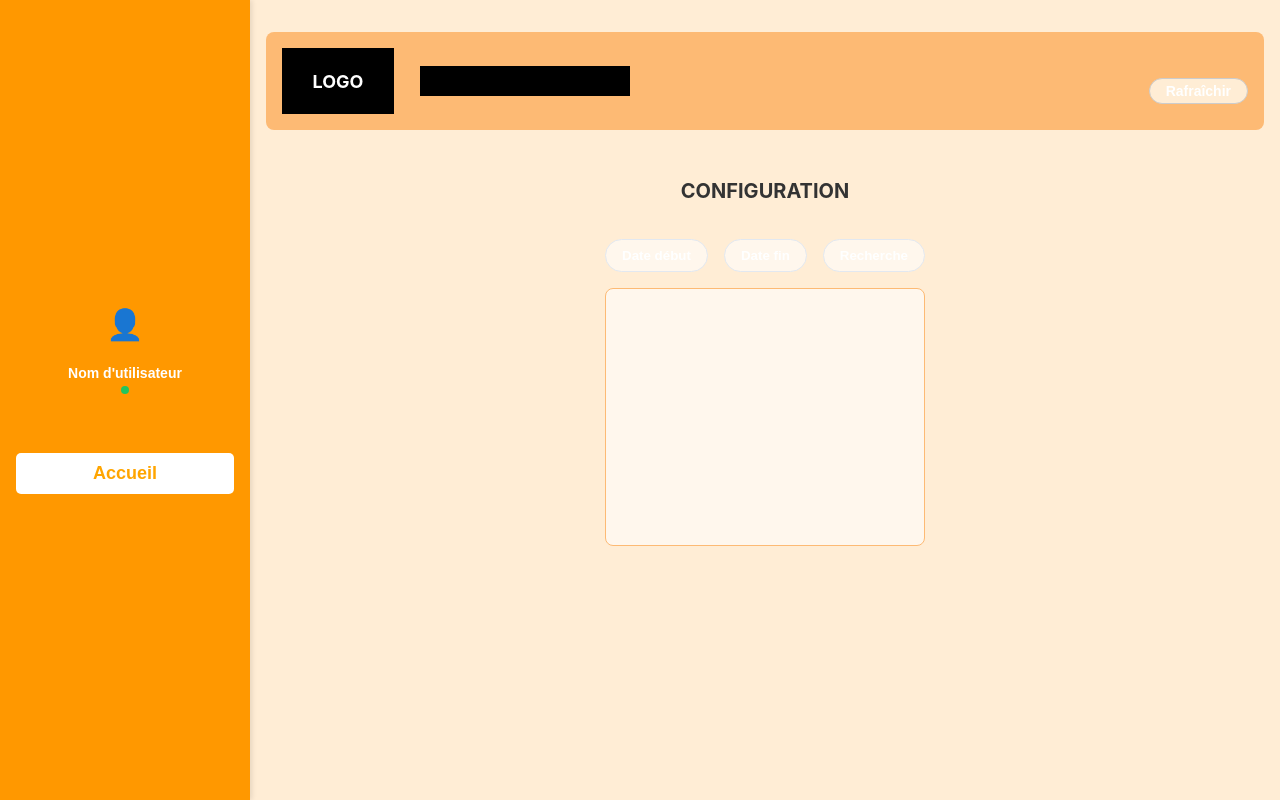
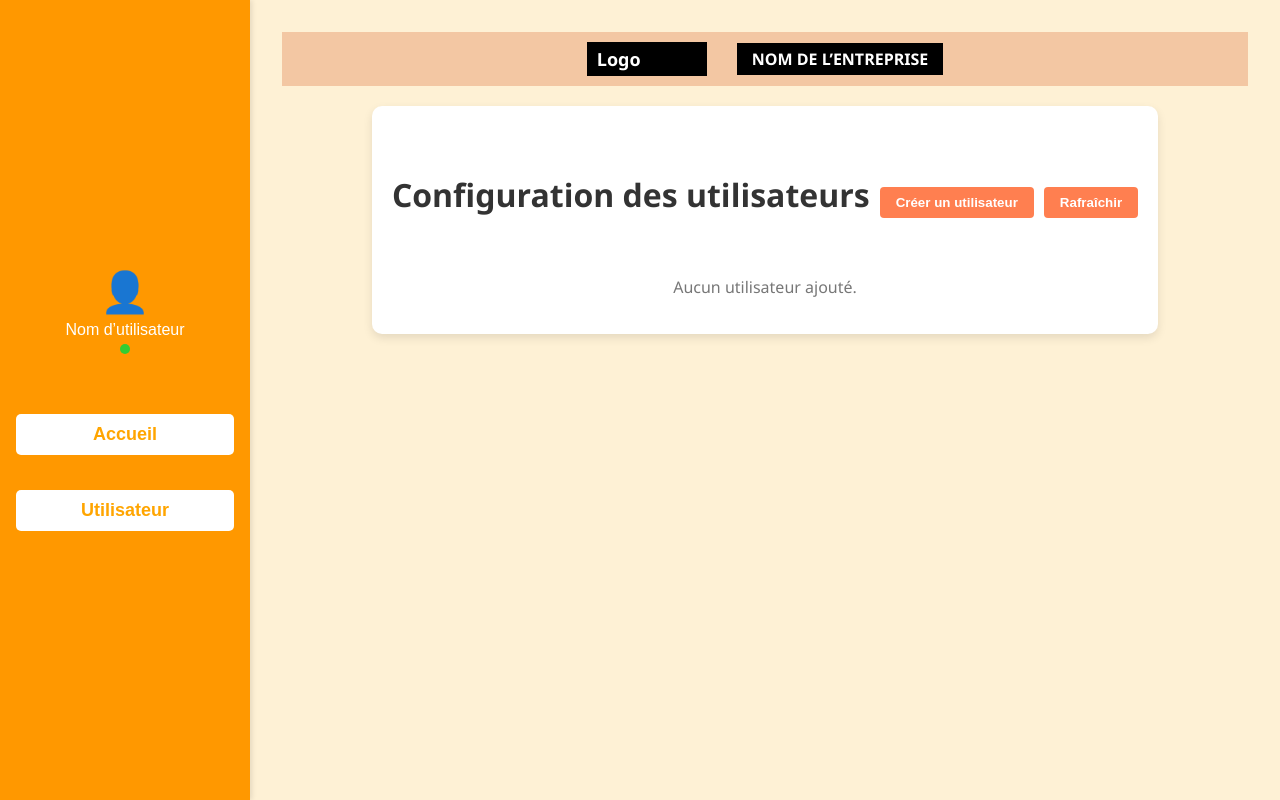
Before and after one commit to mdj-skm/application-de-gestion-de-stock, a React (Create React App) app: page /configuration in a window 1280 px wide. Built offline with nearby package versions, Linux system fonts and the light colour scheme.

Commit message:
Ajout de l'interface fourniseur

```diff
--- a/src/configuration/configuration.css
+++ b/src/configuration/configuration.css
@@ -1,117 +1,168 @@
-/* ConfigurationUI.css */
+/* configuration.css */
 
-.app-container {
+body, html {
+  margin: 0;
+  padding: 0;
+  font-family: 'Segoe UI', Tahoma, Geneva, Verdana, sans-serif;
+  background-color: #f4f6f8;
+  color: #333;
+}
+
+.container {
   display: flex;
   height: 100vh;
 }
 
-/* Sidebar */
 .sidebar {
-  width: 20%;
-  background-color: #f97316; /* orange-500 */
-  padding: 1rem;
+  background-color: #ff7f50;
+  padding: 20px;
+  width: 220px;
   display: flex;
   flex-direction: column;
+  align-items: center;
   color: white;
 }
 
 .user-info {
-  display: flex;
-  align-items: center;
-  gap: 0.5rem;
-  margin-bottom: 1.5rem;
+  text-align: center;
+  margin-bottom: 20px;
 }
 
 .user-icon {
-  font-size: 1.875rem; /* text-3xl */
+  font-size: 40px;
+  margin-bottom: 5px;
 }
 
-.username {
-  font-size: 0.875rem; /* text-sm */
+.status-dot {
+  width: 10px;
+  height: 10px;
+  background-color: limegreen;
+  border-radius: 50%;
+  margin: 5px auto;
 }
 
-.status-indicator {
-  width: 0.5rem;
-  height: 0.5rem;
-  background-color: #22c55e; /* green-500 */
-  border-radius: 9999px;
-}
-
-.sidebar-button {
-  background-color: #fed7aa; /* orange-200 */
-  color: black;
-  border-radius: 9999px;
-  padding: 0.5rem 1rem;
-}
-
-/* Main Content */
 .main-content {
   flex: 1;
-  background-color: #ffedd5; /* orange-100 */
-  padding: 1rem;
+  padding: 20px;
+  display: flex;
+  flex-direction: column;
 }
 
 .header {
   display: flex;
   justify-content: space-between;
   align-items: center;
-  background-color: #fdba74; /* orange-200 */
-  padding: 1rem;
-  border-radius: 0.5rem;
-  margin-bottom: 1rem;
 }
 
-.logo-section {
+.top-bar {
   display: flex;
+  justify-content: space-between;
   align-items: center;
-  gap: 1rem;
+  margin: 20px 0;
+  flex-wrap: wrap;
 }
 
-.logo {
-  background-color: black;
-  color: white;
-  padding: 0.5rem 1rem;
+.actions {
+  display: flex;
+  gap: 10px;
 }
 
-.company-name {
-  font-weight: bold;
-  color: black;
+.dropdown {
+  padding: 5px;
+  font-size: 14px;
 }
 
-.refresh-button {
-  background-color: #ffedd5; /* orange-100 */
-  border: 1px solid #ccc;
-  border-radius: 9999px;
-  padding: 0.25rem 1rem;
+.data-table table {
+  width: 100%;
+  border-collapse: collapse;
+  margin-top: 10px;
 }
 
-.configuration-section {
-  background-color: #ffedd5;
-  padding: 1rem;
+.data-table th, .data-table td {
+  border: 1px solid #ddd;
+  padding: 8px;
+  text-align: left;
 }
 
-.configuration-title {
-  font-weight: bold;
-  font-size: 1.25rem;
-  margin-bottom: 1rem;
+.data-table th {
+  background-color: #eee;
 }
 
-.button-group {
-  display: flex;
-  gap: 1rem;
-  margin-bottom: 1rem;
+.btn, .btn-sm, .btn-small {
+  padding: 8px 16px;
+  background-color: #ff7f50;
+  color: white;
+  border: none;
+  border-radius: 4px;
+  cursor: pointer;
 }
 
-.config-button {
-  background-color: #fff7ed; /* orange-50 */
-  border: 1px solid #e2e8f0;
-  border-radius: 9999px;
-  padding: 0.5rem 1rem;
+.btn-sm {
+  padding: 4px 8px;
+  font-size: 12px;
 }
 
-.placeholder-box {
-  background-color: #fff7ed;
-  height: 16rem;
-  border-radius: 0.5rem;
-  border: 1px solid #fdba74;
+.btn-small {
+  margin: 5px;
+  padding: 6px 12px;
+  font-size: 14px;
 }
+
+.form-page {
+  display: flex;
+  justify-content: center;
+  align-items: center;
+  min-height: 100vh;
+  background-color: #f4f6f8;
+  padding: 20px;
+}
+
+.form-container {
+  background-color: white;
+  padding: 30px;
+  border-radius: 12px;
+  box-shadow: 0 0 20px rgba(0, 0, 0, 0.05);
+  width: 100%;
+  max-width: 500px;
+}
+
+.form-container h2 {
+  text-align: center;
+  margin-bottom: 20px;
+}
+
+.form {
+  display: flex;
+  flex-direction: column;
+  gap: 12px;
+}
+
+.form input,
+.form select {
+  padding: 10px;
+  font-size: 14px;
+  border: 1px solid #ccc;
+  border-radius: 6px;
+}
+
+.form select[multiple] {
+  height: 100px;
+}
+
+.form-buttons {
+  display: flex;
+  justify-content: center;
+  gap: 10px;
+  margin-top: 15px;
+}
+
+@media (max-width: 600px) {
+  .top-bar, .actions {
+    flex-direction: column;
+    align-items: flex-start;
+  }
+
+  .form-container {
+    padding: 20px;
+  }
+}
--- a/src/configuration/configuration.js
+++ b/src/configuration/configuration.js
@@ -1,43 +1,136 @@
-// ConfigurationUI.jsx
-import React from 'react';
+import React, { useState } from 'react';
 import './configuration.css';
 
-export default function configuration() {
+export default function Configuration() {
+  const [utilisateurs, setUtilisateurs] = useState([]);
+  const [showFormPage, setShowFormPage] = useState(false);
+  const [formData, setFormData] = useState({
+    nom: '',
+    email: '',
+    role: '',
+    telephone: '',
+    modules: []
+  });
+
+  const handleAdd = () => {
+    setUtilisateurs([...utilisateurs, formData]);
+    setFormData({
+      nom: '',
+      email: '',
+      role: '',
+      telephone: '',
+      modules: []
+    });
+    setShowFormPage(false);
+  };
+
+  const handleDelete = (index) => {
+    const updatedList = [...utilisateurs];
+    updatedList.splice(index, 1);
+    setUtilisateurs(updatedList);
+  };
+
+  const handleModuleChange = (e) => {
+    const selected = Array.from(e.target.selectedOptions, option => option.value);
+    setFormData({ ...formData, modules: selected });
+  };
+
+  if (showFormPage) {
+    return (
+      <div className="form-page">
+        <div className="form-container">
+          <h2>Créer un utilisateur</h2>
+          <div className="form">
+            <input placeholder="Nom" value={formData.nom} onChange={e => setFormData({ ...formData, nom: e.target.value })} />
+            <input placeholder="Email" value={formData.email} onChange={e => setFormData({ ...formData, email: e.target.value })} />
+
+            <select value={formData.role} onChange={e => setFormData({ ...formData, role: e.target.value })}>
+              <option value="">Sélectionner un rôle</option>
+              <option value="Administrateur">Administrateur</option>
+              <option value="Fournisseur">Fournisseur</option>
+            </select>
+
+            <input placeholder="Téléphone" value={formData.telephone} onChange={e => setFormData({ ...formData, telephone: e.target.value })} />
+
+            <label>Modules attribués :</label>
+            <select multiple value={formData.modules} onChange={handleModuleChange}>
+              <option value="Gestion client">Module gestion client</option>
+              <option value="Gestion commande">Module gestion commande</option>
+              <option value="Gestion fournisseurs">Module gestion fournisseurs</option>
+              <option value="Configuration">Module configuration</option>
+              <option value="Rapport">Module rapport</option>
+            </select>
+          </div>
+
+          <div className="form-buttons">
+            <button className="btn" onClick={handleAdd}>Enregistrer</button>
+            <button className="btn" onClick={() => setShowFormPage(false)}>Annuler</button>
+          </div>
+        </div>
+      </div>
+    );
+  }
+
   return (
-    <div className="app-container">
-      {/* Sidebar */}
+    <div className="container">
       <div className="sidebar">
         <div className="user-info">
           <div className="user-icon">👤</div>
-          <div>
-            <div className="username">Nom d'utilisateur</div>
-            <div className="status-indicator"></div>
-          </div>
+          <div>Nom d’utilisateur</div>
+          <div className="status-dot"></div>
         </div>
-        <button className="sidebar-button">Accueil</button>
+        <button className="btn">Accueil</button>
+        <button className="btn">Utilisateur</button>
       </div>
 
-      {/* Main content */}
       <div className="main-content">
-        {/* Header */}
         <div className="header">
-          <div className="logo-section">
-            <div className="logo">LOGO</div>
-            <div className="company-name">NOM DE L'ENTREPRISE</div>
-          </div>
-          <button className="refresh-button">Rafraîchir</button>
+          <div className="logo">Logo</div>
+          <div className="company-name">NOM DE L’ENTREPRISE</div>
         </div>
 
-        {/* Configuration section */}
-        <div className="configuration-section">
-          <h2 className="configuration-title">CONFIGURATION</h2>
-          <div className="button-group">
-            <button className="config-button">Date début</button>
-            <button className="config-button">Date fin</button>
-            <button className="config-button">Recherche</button>
+        <div className="content">
+          <div className="top-bar">
+            <h2>Configuration des utilisateurs</h2>
+            <div className="actions">
+              <button className="btn" onClick={() => setShowFormPage(true)}>Créer un utilisateur</button>
+              <button className="btn">Rafraîchir</button>
+            </div>
           </div>
-          {/* Placeholder for content */}
-          <div className="placeholder-box"></div>
+
+          <div className="data-table">
+            {utilisateurs.length === 0 ? (
+              <p>Aucun utilisateur ajouté.</p>
+            ) : (
+              <table>
+                <thead>
+                  <tr>
+                    <th>Nom</th>
+                    <th>Email</th>
+                    <th>Rôle</th>
+                    <th>Téléphone</th>
+                    <th>Modules</th>
+                    <th>Actions</th>
+                  </tr>
+                </thead>
+                <tbody>
+                  {utilisateurs.map((user, index) => (
+                    <tr key={index}>
+                      <td>{user.nom}</td>
+                      <td>{user.email}</td>
+                      <td>{user.role}</td>
+                      <td>{user.telephone}</td>
+                      <td>{user.modules.join(', ')}</td>
+                      <td>
+                        <button className="btn-sm">Modifier</button>
+                        <button className="btn-sm" onClick={() => handleDelete(index)}>Supprimer</button>
+                      </td>
+                    </tr>
+                  ))}
+                </tbody>
+              </table>
+            )}
+          </div>
         </div>
       </div>
     </div>
--- a/src/gestion_fournisseurs/gestion_fournisseurs.css
+++ b/src/gestion_fournisseurs/gestion_fournisseurs.css
@@ -1,99 +1,210 @@
-/* Gestion_fournisseurs.css */
+/* Reset */
+body, html {
+  margin: 0;
+  padding: 0;
+  font-family: 'Segoe UI', Tahoma, Geneva, Verdana, sans-serif;
+  background-color: #f4f6f8;
+  color: #333;
+}
 
+/* Structure principale */
 .container {
   display: flex;
   height: 100vh;
-  font-family: sans-serif;
+  overflow: hidden;
 }
 
+/* Sidebar */
 .sidebar {
-  width: 200px;
-  background-color: #e26d26;
+  background-color: #ff7f50;
   padding: 20px;
-  color: black;
+  width: 220px;
+  display: flex;
+  flex-direction: column;
+  align-items: center;
+  color: white;
 }
 
 .user-info {
   text-align: center;
-  margin-bottom: 40px;
+  margin-bottom: 30px;
 }
 
 .user-icon {
-  font-size: 30px;
+  font-size: 40px;
+  margin-bottom: 5px;
 }
 
 .status-dot {
+  width: 10px;
   height: 10px;
-  width: 10px;
   background-color: limegreen;
   border-radius: 50%;
   margin: 5px auto;
 }
 
-.btn {
-  padding: 10px 20px;
-  background: white;
-  border: 1px solid black;
-  border-radius: 10px;
-  cursor: pointer;
-}
-
+/* Main content */
 .main-content {
   flex: 1;
-  background-color: #fff1cc;
+  padding: 20px;
+  display: flex;
+  flex-direction: column;
+  overflow-y: auto;
 }
 
 .header {
-  background-color: #f3c2a2;
-  padding: 10px 20px;
-  display: flex;
-  align-items: center;
-}
-
-.logo {
-  width: 80px;
-  height: 50px;
-  background-color: black;
-  color: white;
-  display: flex;
-  align-items: center;
-  justify-content: center;
-  margin-right: 10px;
-}
-
-.company-name {
-  background-color: black;
-  color: white;
-  padding: 10px;
-  font-weight: bold;
-}
-
-.content {
-  padding: 20px;
-}
-
-.top-bar {
   display: flex;
   justify-content: space-between;
   align-items: center;
 }
 
-.filters {
+.logo {
+  font-size: 24px;
+  font-weight: bold;
+}
+
+.company-name {
+  font-size: 18px;
+  font-weight: 600;
+}
+
+/* Top bar */
+.top-bar {
+  display: flex;
+  justify-content: space-between;
+  align-items: center;
+  margin: 20px 0;
+  flex-wrap: wrap;
+  gap: 10px;
+}
+
+.actions {
   display: flex;
   gap: 10px;
+  flex-wrap: wrap;
+}
+
+/* Buttons */
+.btn, .btn-sm, .btn-small {
+  padding: 8px 16px;
+  background-color: #ff7f50;
+  color: white;
+  border: none;
+  border-radius: 6px;
+  cursor: pointer;
+  transition: background-color 0.3s ease;
+}
+
+.btn-sm {
+  padding: 4px 10px;
+  font-size: 12px;
+}
+
+.btn-small {
+  padding: 6px 12px;
+  font-size: 14px;
+}
+
+.btn:hover,
+.btn-sm:hover,
+.btn-small:hover {
+  background-color: #e96c3f;
+}
+
+/* Dropdown */
+.dropdown {
+  padding: 6px;
+  font-size: 14px;
+  border-radius: 6px;
+  border: 1px solid #ccc;
+  background-color: white;
+}
+
+/* Table */
+.data-table {
+  overflow-x: auto;
+}
+
+.data-table table {
+  width: 100%;
+  border-collapse: collapse;
+  margin-top: 10px;
+  background-color: rgb(245, 152, 12);
+}
+
+.data-table th, .data-table td {
+  border: 1px solid #ddd;
+  padding: 10px;
+  text-align: left;
+  font-size: 14px;
+}
+
+.data-table th {
+  background-color: #eee;
+}
+
+.data-table tbody tr:nth-child(even) {
+  background-color: #f9f9f9;
+}
+
+/* Form page */
+.form-page {
+  display: flex;
+  justify-content: center;
+  align-items: center;
+  min-height: 100vh;
+  background-color: #f4f6f8;
+  padding: 20px;
+}
+
+.form-container {
+  background-color: white;
+  padding: 30px;
+  border-radius: 12px;
+  box-shadow: 0 0 20px rgba(0, 0, 0, 0.05);
+  width: 100%;
+  max-width: 500px;
+}
+
+.form-container h2 {
+  text-align: center;
+  margin-bottom: 20px;
+}
+
+.form {
+  display: flex;
+  flex-direction: column;
+  gap: 12px;
+}
+
+.form input {
+  padding: 10px;
+  font-size: 14px;
+  border: 1px solid  rgb(245, 152, 12);
+  border-radius: 6px;
+}
+
+/* Form buttons */
+.form-buttons {
+  display: flex;
+  justify-content: center;
+  gap: 12px;
   margin-top: 20px;
 }
 
-.input-date {
-  padding: 10px;
-  border-radius: 15px;
-  border: 1px solid black;
+/* Responsive */
+@media (max-width: 768px) {
+  .top-bar, .actions {
+    flex-direction: column;
+    align-items: flex-start;
+  }
+
+  .sidebar {
+    width: 180px;
+    padding: 15px;
+  }
+
+  .btn, .btn-sm, .btn-small, .dropdown {
+    width: 100%;
+  }
 }
-
-.data-table {
-  margin-top: 30px;
-  height: 300px;
-  border: 1px solid #ccc;
-  border-radius: 10px;
-  background-color: #fffde6;
-}
--- a/src/gestion_fournisseurs/gestion_fournisseurs.js
+++ b/src/gestion_fournisseurs/gestion_fournisseurs.js
@@ -2,58 +2,158 @@ import React, { useState } from 'react';
 import './gestion_fournisseurs.css';
 
 export default function GestionFournisseurs() {
-  const [startDate, setStartDate] = useState('');
-  const [endDate, setEndDate] = useState('');
+  const [fournisseurs, setFournisseurs] = useState([]);
+  const [showFormPage, setShowFormPage] = useState(false);
+  const [editingIndex, setEditingIndex] = useState(null);
+  const [formData, setFormData] = useState({
+    nom: '',
+    entreprise: '',
+    produit: '',
+    quantite: '',
+    email: '',
+    numero: '',
+    date: '',
+  });
+
+  const resetForm = () => {
+    setFormData({
+      nom: '',
+      entreprise: '',
+      produit: '',
+      quantite: '',
+      email: '',
+      numero: '',
+      date: '',
+    });
+    setEditingIndex(null);
+    setShowFormPage(false);
+  };
+
+  const handleAddOrEdit = () => {
+    if (!formData.nom || !formData.email) {
+      alert("Le nom et l'email sont obligatoires.");
+      return;
+    }
+
+    if (editingIndex !== null) {
+      const updated = [...fournisseurs];
+      updated[editingIndex] = formData;
+      setFournisseurs(updated);
+    } else {
+      setFournisseurs([...fournisseurs, formData]);
+    }
+    resetForm();
+  };
+
+  const handleDelete = (index) => {
+    const newList = [...fournisseurs];
+    newList.splice(index, 1);
+    setFournisseurs(newList);
+  };
+
+  const handleEdit = (index) => {
+    setFormData(fournisseurs[index]);
+    setEditingIndex(index);
+    setShowFormPage(true);
+  };
+
+  if (showFormPage) {
+    return (
+      <div className="form-page">
+        <div className="form-container">
+          <h2>{editingIndex !== null ? "Modifier" : "Ajouter"} un fournisseur</h2>
+          <div className="form">
+            <input placeholder="Nom" value={formData.nom} onChange={e => setFormData({ ...formData, nom: e.target.value })} />
+            <input placeholder="Entreprise" value={formData.entreprise} onChange={e => setFormData({ ...formData, entreprise: e.target.value })} />
+            <input placeholder="Produit" value={formData.produit} onChange={e => setFormData({ ...formData, produit: e.target.value })} />
+            <input placeholder="Quantité" value={formData.quantite} onChange={e => setFormData({ ...formData, quantite: e.target.value })} />
+            <input placeholder="Email" value={formData.email} onChange={e => setFormData({ ...formData, email: e.target.value })} />
+            <input placeholder="Numéro" value={formData.numero} onChange={e => setFormData({ ...formData, numero: e.target.value })} />
+            <input type="date" value={formData.date} onChange={e => setFormData({ ...formData, date: e.target.value })} />
+          </div>
+          <div className="form-buttons">
+            <button className="btn" onClick={handleAddOrEdit}>
+              {editingIndex !== null ? "Mettre à jour" : "Enregistrer"}
+            </button>
+            <button className="btn" onClick={resetForm}>Annuler</button>
+          </div>
+        </div>
+      </div>
+    );
+  }
 
   return (
     <div className="container">
-      {/* Sidebar */}
       <div className="sidebar">
         <div className="user-info">
           <div className="user-icon">👤</div>
-          <div>Non d’utilisateur</div>
+          <div>Nom d’utilisateur</div>
           <div className="status-dot"></div>
         </div>
         <button className="btn">Accueil</button>
+        <button className="btn">Commande en attente</button>
+        <button className="btn">Commande validée</button>
+        <button className="btn">Commande effectuée</button>
+        <button className="btn">Rapport</button>
       </div>
 
-      {/* Main content */}
       <div className="main-content">
-        {/* Header */}
         <div className="header">
-          <div className="logo">LOGO</div>
-          <div className="company-name">NOM DE L'ENTREPRISE</div>
+          <div className="logo">📦</div>
+          <div className="company-name">NOM DE L’ENTREPRISE</div>
         </div>
 
-        {/* Gestion fournisseurs */}
         <div className="content">
           <div className="top-bar">
-            <h2>GESTION DES FOURNISSEURS</h2>
-            <button className="btn">Rafraîchir</button>
+            <h2>Gestion des fournisseurs</h2>
+            <div className="actions">
+              <button className="btn" onClick={() => setShowFormPage(true)}>Ajouter</button>
+              <select className="dropdown">
+                <option value="">Liste des fournisseurs</option>
+                {fournisseurs.map((f, i) => (
+                  <option key={i} value={f.nom}>{f.nom}</option>
+                ))}
+              </select>
+              <button className="btn" onClick={() => alert('Données à jour !')}>Rafraîchir</button>
+            </div>
           </div>
 
-          {/* Filtres */}
-          <div className="filters">
-            <input
-              type="date"
-              value={startDate}
-              onChange={(e) => setStartDate(e.target.value)}
-              className="input-date"
-              placeholder="Date début"
-            />
-            <input
-              type="date"
-              value={endDate}
-              onChange={(e) => setEndDate(e.target.value)}
-              className="input-date"
-              placeholder="Date fin"
-            />
-            <button className="btn">Recherche</button>
-          </div>
-
-          {/* Table placeholder */}
           <div className="data-table">
-            {/* Données des fournisseurs ici */}
+            {fournisseurs.length === 0 ? (
+              <p>Aucun fournisseur ajouté.</p>
+            ) : (
+              <table>
+                <thead>
+                  <tr>
+                    <th>Nom</th>
+                    <th>Entreprise</th>
+                    <th>Produit</th>
+                    <th>Quantité</th>
+                    <th>Email</th>
+                    <th>Numéro</th>
+                    <th>Date</th>
+                    <th>Actions</th>
+                  </tr>
+                </thead>
+                <tbody>
+                  {fournisseurs.map((f, index) => (
+                    <tr key={index}>
+                      <td>{f.nom}</td>
+                      <td>{f.entreprise}</td>
+                      <td>{f.produit}</td>
+                      <td>{f.quantite}</td>
+                      <td>{f.email}</td>
+                      <td>{f.numero}</td>
+                      <td>{f.date}</td>
+                      <td>
+                        <button className="btn-sm" onClick={() => handleEdit(index)}>Modifier</button>
+                        <button className="btn-sm" onClick={() => handleDelete(index)}>Supprimer</button>
+                      </td>
+                    </tr>
+                  ))}
+                </tbody>
+              </table>
+            )}
           </div>
         </div>
       </div>
```
